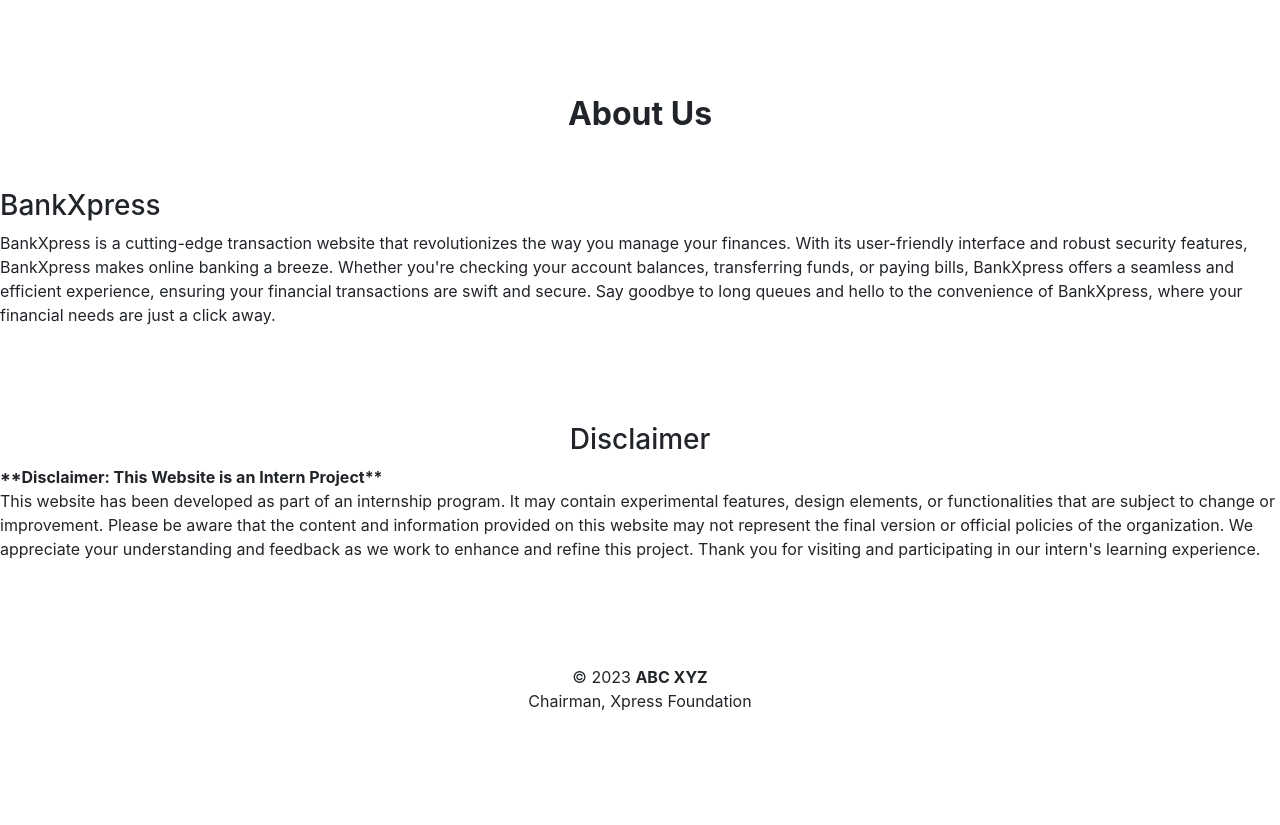
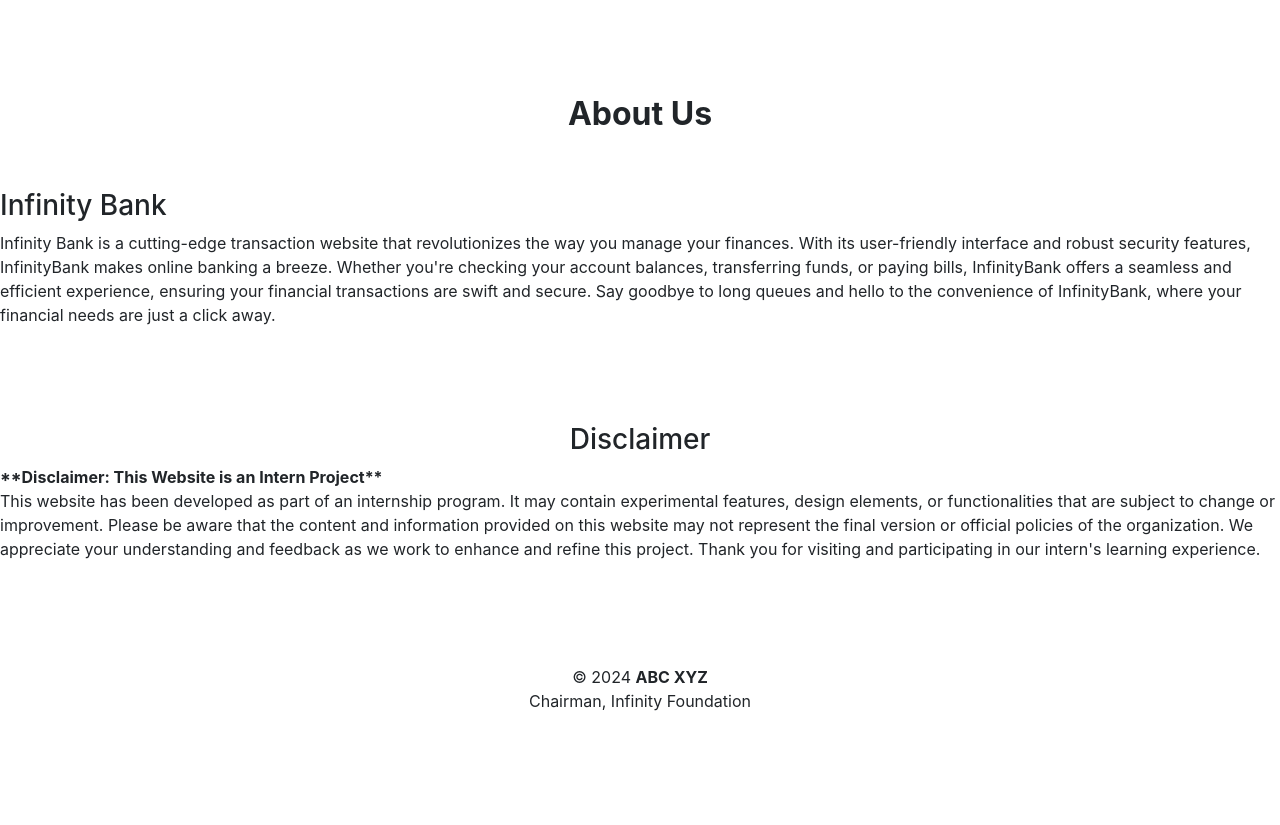
Before and after one commit to yaashi2004/Basic-Banking-System, a PHP site: page / in a window 1280 px wide. Shown: the part 457-1282 px from the top of the page. Run offline with PHP 8.4, Linux system fonts and the light colour scheme.

Commit message:
Update index.php

```diff
--- a/index.php
+++ b/index.php
@@ -1,7 +1,7 @@
 <!DOCTYPE html>
 <html lang="en">
 <head>
-   <title>BankXpress</title>
+   <title>Infinity Bank</title>
    <meta charset="utf-8">
   <meta name="viewport" content="width=device-width, initial-scale=1">
   <link rel="stylesheet" href="https://maxcdn.bootstrapcdn.com/bootstrap/4.5.2/css/bootstrap.min.css">
@@ -20,7 +20,7 @@
 <!-- Navigation bar-->
 <nav class="navbar navbar-expand-lg navbar-dark bg-dark">
   <div class="container-fluid">
-    <a class="navbar-brand" href="#">BankXpress  </a>
+    <a class="navbar-brand" href="#">Infinity Bank  </a>
     <button class="navbar-toggler" type="button" data-toggle="collapse" data-target="#navbarSupportedContent" aria-controls="navbarSupportedContent" aria-expanded="false" aria-label="Toggle navigation">
       <span class="navbar-toggler-icon"></span>
     </button>
@@ -98,8 +98,8 @@
 <div class="container-fluid">
  <div class ="row">
 
-      <h3 style="text-align:center;">BankXpress</h3>
-      <p1> BankXpress is a cutting-edge transaction website that revolutionizes the way you manage your finances. With its user-friendly interface and robust security features, BankXpress makes online banking a breeze. Whether you're checking your account balances, transferring funds, or paying bills, BankXpress offers a seamless and efficient experience, ensuring your financial transactions are swift and secure. Say goodbye to long queues and hello to the convenience of BankXpress, where your financial needs are just a click away.</p1>
+      <h3 style="text-align:center;">Infinity Bank</h3>
+      <p1> Infinity Bank is a cutting-edge transaction website that revolutionizes the way you manage your finances. With its user-friendly interface and robust security features, InfinityBank makes online banking a breeze. Whether you're checking your account balances, transferring funds, or paying bills, InfinityBank offers a seamless and efficient experience, ensuring your financial transactions are swift and secure. Say goodbye to long queues and hello to the convenience of InfinityBank, where your financial needs are just a click away.</p1>
 
  </div>
  </div>
@@ -117,7 +117,7 @@ This website has been developed as part of an internship program. It may contain
 
 
 <footer class="text-center mt-2 py-5">
-        <p>&copy 2023  <b>ABC XYZ</b> </br>Chairman, Xpress Foundation</p>
+        <p>&copy 2024  <b>ABC XYZ</b> </br>Chairman, Infinity Foundation</p>
       </footer>
 
    <script src="https://ajax.googleapis.com/ajax/libs/jquery/3.5.1/jquery.min.js"></script>
```
